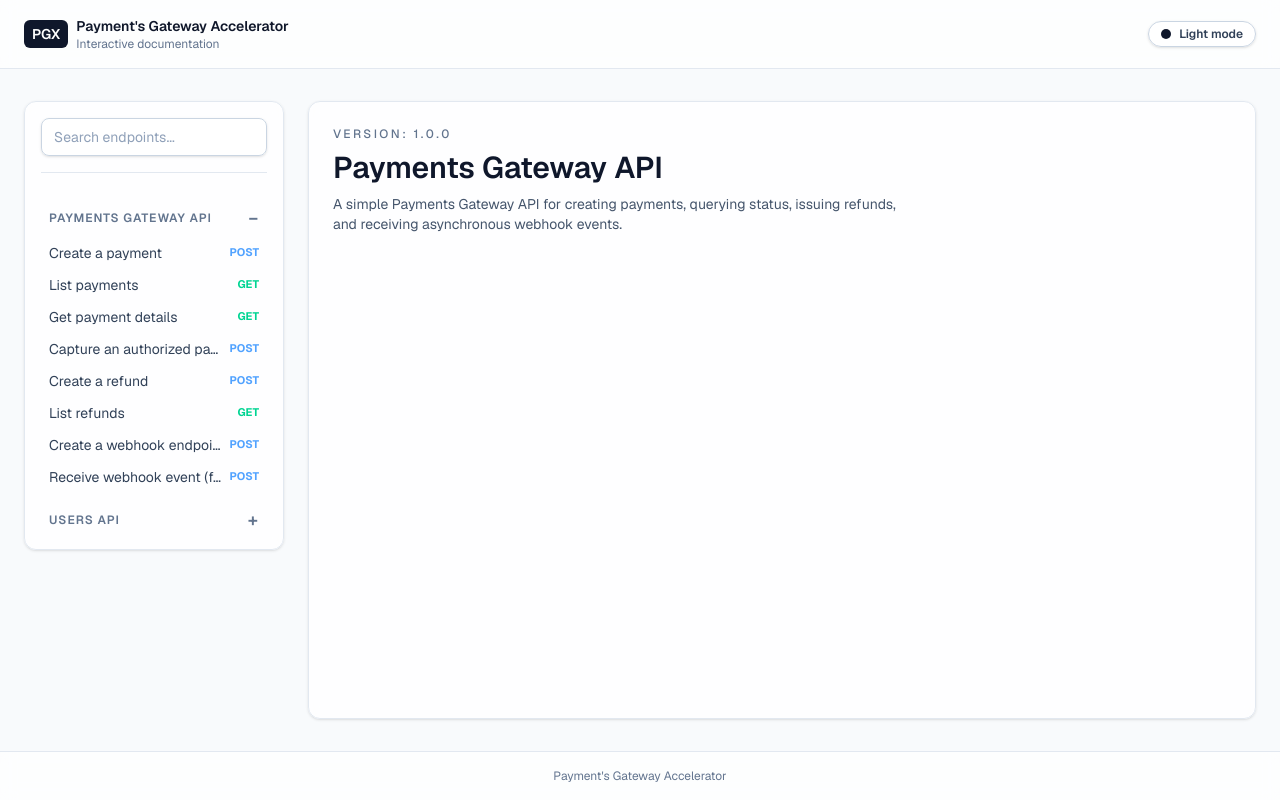
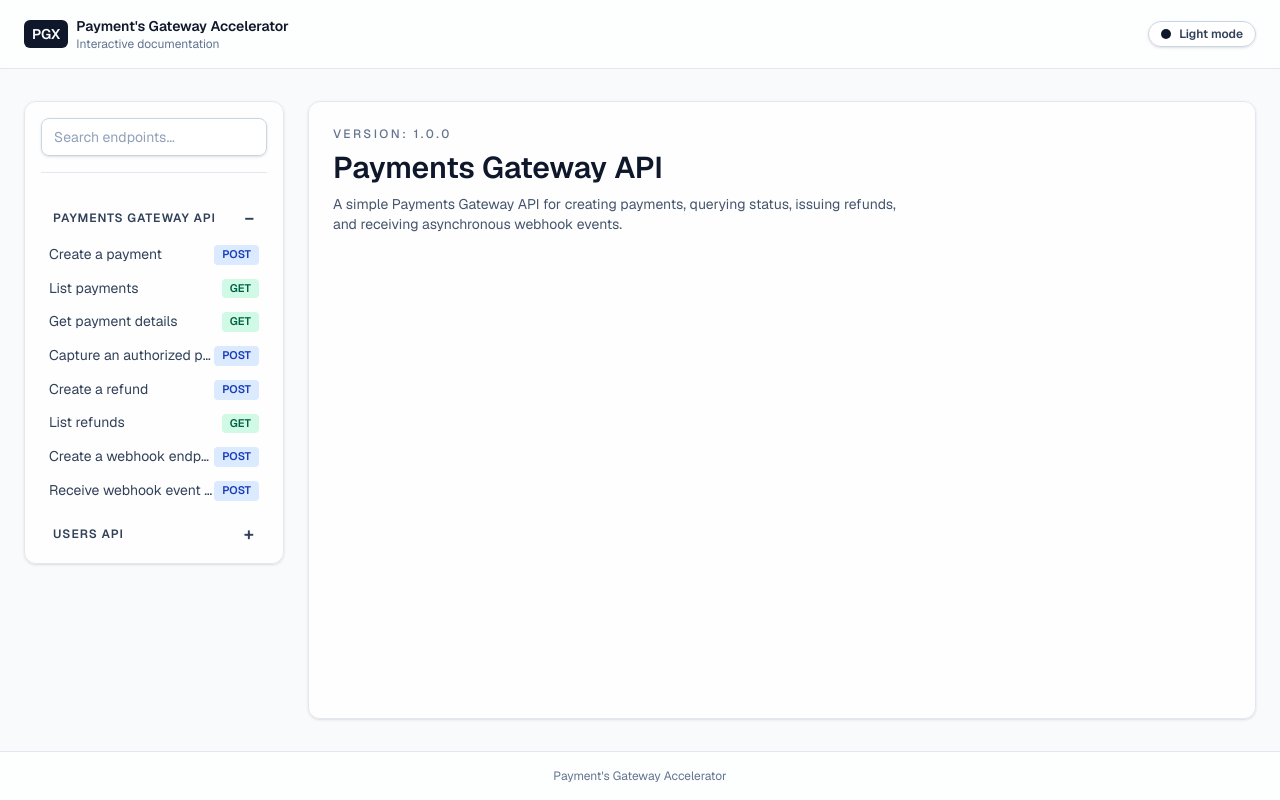
Before and after one commit to selvedin/redocly-poc, a Next.js app in the folder oa-parse/: page / in a window 1280 px wide. Built offline with nearby package versions, Linux system fonts and the light colour scheme.

Commit message:
refactor sidebar comp

```diff
--- a/oa-parse/src/components/sidebar.tsx
+++ /dev/null
@@ -1,91 +0,0 @@
-"use client";
-
-import { useState } from "react";
-import Link from "next/link";
-import Search from "@/components/search";
-import type { SearchDoc } from "@/lib/search";
-
-type OperationLink = {
-  id: string;
-  label: string;
-  method: string;
-  path: string;
-};
-
-type SpecNav = {
-  key: string;
-  title: string;
-  groups: { title: string; items: OperationLink[] }[];
-};
-
-export function Sidebar({ specs, activeSpec, activeOp, searchDocs }: { specs: SpecNav[]; activeSpec?: string; activeOp?: string; searchDocs: SearchDoc[] }) {
-  const [openSpecs, setOpenSpecs] = useState<Record<string, boolean>>(() => {
-    const init: Record<string, boolean> = {};
-    specs.forEach((s) => {
-      init[s.key] = s.key === activeSpec; // open active by default
-    });
-    return init;
-  });
-
-  const toggle = (key: string) => setOpenSpecs((prev) => ({ ...prev, [key]: !prev[key] }));
-
-  function methodClass(method: string) {
-    const m = method.toUpperCase();
-    switch (m) {
-      case "GET":
-        return "text-emerald-400";
-      case "POST":
-        return "text-blue-400";
-      case "PUT":
-        return "text-amber-400";
-      case "DELETE":
-        return "text-rose-400";
-      case "PATCH":
-        return "text-purple-400";
-      default:
-        return "text-slate-400";
-    }
-  }
-
-  return (
-    <aside className="hidden h-fit min-w-[240px] rounded-xl border border-slate-200 bg-white/80 p-4 shadow-sm backdrop-blur dark:border-slate-800 dark:bg-slate-900/60 lg:block">
-      <div className="space-y-4 text-sm text-slate-700 dark:text-slate-300">
-        <Search docs={searchDocs} />
-        <div className="border-t border-slate-200 pt-4 dark:border-slate-800" />
-        {specs.map((spec) => {
-          const isOpen = openSpecs[spec.key] ?? false;
-          return (
-            <div key={spec.key} className="space-y-2">
-              <button
-                type="button"
-                onClick={() => toggle(spec.key)}
-                className="flex w-full items-center justify-between rounded-md px-2 py-1 text-left text-xs font-semibold uppercase tracking-[0.08em] text-slate-500 transition hover:bg-slate-100 dark:text-slate-400 dark:hover:bg-slate-800"
-              >
-                <span>{spec.title}</span>
-                <span className="text-lg leading-none">{isOpen ? "−" : "+"}</span>
-              </button>
-              {isOpen ? (
-                <div className="space-y-1">
-                  {spec.groups.flatMap((group) =>
-                    group.items.map((item) => (
-                      <Link
-                        key={item.id}
-                        href={{ pathname: "/", query: { spec: spec.key, op: item.id } }}
-                        className={`flex items-center justify-between rounded-md px-2 py-1 transition hover:bg-slate-100 dark:hover:bg-slate-800 ${item.id === activeOp ? "bg-slate-100 dark:bg-slate-800 border border-slate-200 dark:border-slate-700" : ""}`}
-                      >
-                        <span className="truncate">{item.label}</span>
-                        <span className={`ml-2 shrink-0 text-[11px] font-bold uppercase ${methodClass(item.method)}`}>
-                          {item.method}
-                        </span>
-                      </Link>
-                    ))
-                  )}
-                </div>
-              ) : null}
-            </div>
-          );
-        })}
-      </div>
-    </aside>
-  );
-}
--- /dev/null
+++ b/oa-parse/src/components/sidebar/index.tsx
@@ -0,0 +1,33 @@
+"use client";
+
+import { useState } from "react";
+import Search from "@/components/search";
+import type { SidebarProps } from "@/components/sidebar/types";
+import { SpecSection } from "@/components/sidebar/spec-section";
+
+export function Sidebar({ specs, activeSpec, activeOp, searchDocs }: SidebarProps) {
+  const [openSpecs, setOpenSpecs] = useState<Record<string, boolean>>(() => {
+    const init: Record<string, boolean> = {};
+    specs.forEach((s) => {
+      init[s.key] = s.key === activeSpec; // open active by default
+    });
+    return init;
+  });
+
+  const toggle = (key: string) => setOpenSpecs((prev) => ({ ...prev, [key]: !prev[key] }));
+
+  return (
+    <aside className="hidden h-fit min-w-[240px] rounded-xl border border-slate-200 bg-white/80 p-4 shadow-sm backdrop-blur dark:border-slate-800 dark:bg-slate-900/60 lg:block">
+      <div className="space-y-4 text-sm text-slate-700 dark:text-slate-300">
+        <Search docs={searchDocs} />
+        <div className="border-t border-slate-200 pt-4 dark:border-slate-800" />
+        {specs.map((spec) => {
+          const isOpen = openSpecs[spec.key] ?? false;
+          return (
+            <SpecSection key={spec.key} spec={spec} isOpen={isOpen} activeOp={activeOp} onToggle={() => toggle(spec.key)} />
+          );
+        })}
+      </div>
+    </aside>
+  );
+}
--- /dev/null
+++ b/oa-parse/src/components/sidebar/method-badge.tsx
@@ -0,0 +1,6 @@
+import { memo } from "react";
+import { methodBadgeClass } from "@/components/search/utils";
+
+export const MethodBadge = memo(function MethodBadge({ method }: { method: string }) {
+  return <span className={methodBadgeClass(method)}>{method}</span>;
+});
--- /dev/null
+++ b/oa-parse/src/components/sidebar/spec-section.tsx
@@ -0,0 +1,45 @@
+import { memo } from "react";
+import Link from "next/link";
+import Button from "@/components/ui/button";
+import { MethodBadge } from "@/components/sidebar/method-badge";
+import type { SpecNav } from "@/components/sidebar/types";
+
+export type SpecSectionProps = {
+  spec: SpecNav;
+  isOpen: boolean;
+  activeOp?: string;
+  onToggle: () => void;
+};
+
+function SpecSectionBase({ spec, isOpen, activeOp, onToggle }: SpecSectionProps) {
+  return (
+    <div className="space-y-2">
+      <Button
+        variant="ghost"
+        className="flex w-full items-center justify-between rounded-md px-2 py-1 text-left text-xs font-semibold uppercase tracking-[0.08em] text-slate-500 transition hover:bg-slate-100 dark:text-slate-400 dark:hover:bg-slate-800"
+        onClick={onToggle}
+      >
+        <span>{spec.title}</span>
+        <span className="text-lg leading-none">{isOpen ? "−" : "+"}</span>
+      </Button>
+      {isOpen ? (
+        <div className="space-y-1">
+          {spec.groups.flatMap((group) =>
+            group.items.map((item) => (
+              <Link
+                key={item.id}
+                href={{ pathname: "/", query: { spec: spec.key, op: item.id } }}
+                className={`flex items-center justify-between rounded-md px-2 py-1 transition hover:bg-slate-100 dark:hover:bg-slate-800 ${item.id === activeOp ? "bg-slate-100 dark:bg-slate-800 border border-slate-200 dark:border-slate-700" : ""}`}
+              >
+                <span className="truncate">{item.label}</span>
+                <MethodBadge method={item.method} />
+              </Link>
+            ))
+          )}
+        </div>
+      ) : null}
+    </div>
+  );
+}
+
+export const SpecSection = memo(SpecSectionBase);
--- /dev/null
+++ b/oa-parse/src/components/sidebar/types.ts
@@ -0,0 +1,21 @@
+import type { SearchDoc } from "@/lib/search";
+
+export type OperationLink = {
+  id: string;
+  label: string;
+  method: string;
+  path: string;
+};
+
+export type SpecNav = {
+  key: string;
+  title: string;
+  groups: { title: string; items: OperationLink[] }[];
+};
+
+export type SidebarProps = {
+  specs: SpecNav[];
+  activeSpec?: string;
+  activeOp?: string;
+  searchDocs: SearchDoc[];
+};
```
